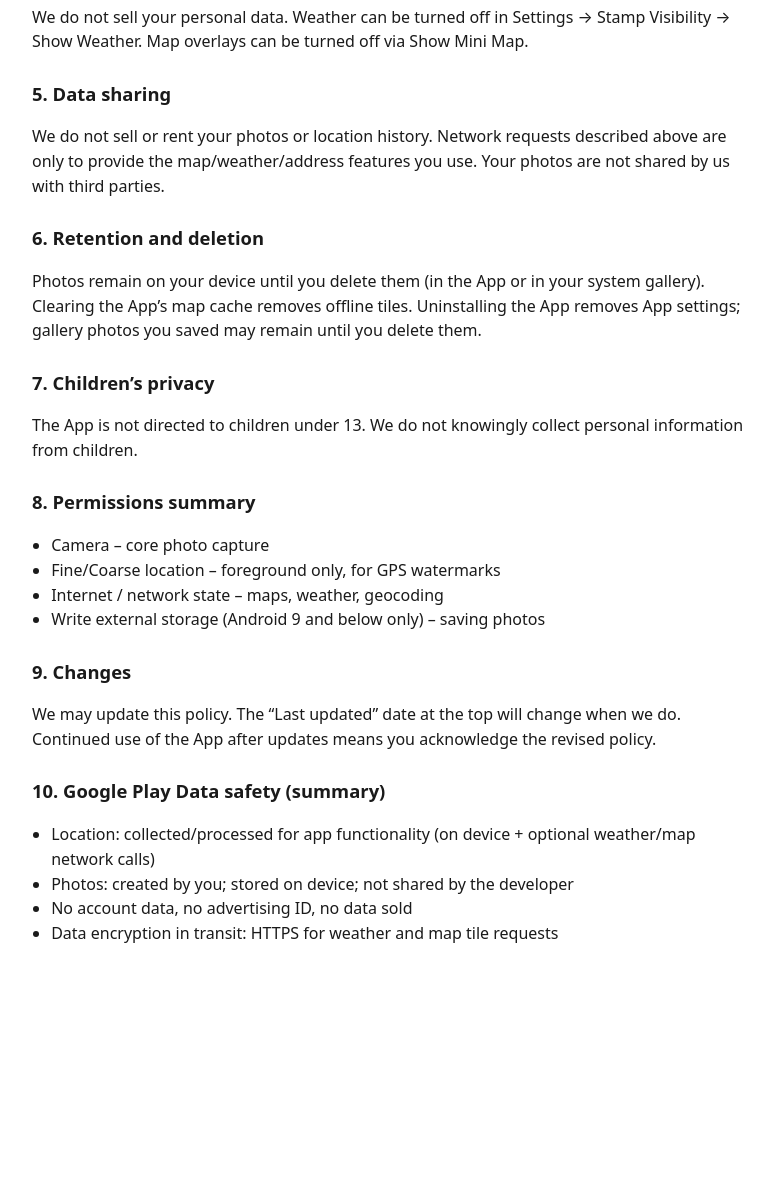
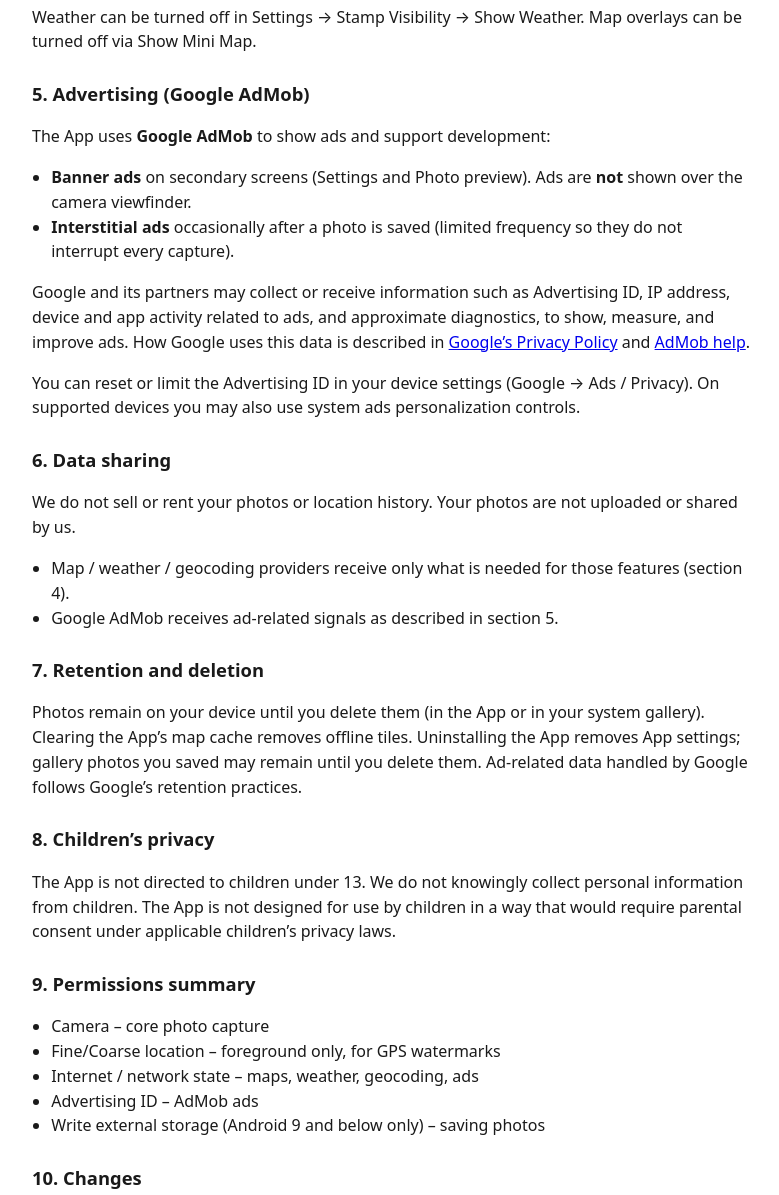
Before and after one commit to dkappsworld/dkappsworld.github.io, a plain HTML site: page gps-privacy-policy.html in a window 1280 px wide. Shown: the part 1020-2215 px from the top of the page, without its empty margins (248-1027 px from the left). Before the commit the page ends 1990 px from the top, so only its background shows below. Drawn offline with Linux system fonts and the light colour scheme.

Commit message:
Update gps-privacy-policy.html

```diff
--- a/gps-privacy-policy.html
+++ b/gps-privacy-policy.html
@@ -15,7 +15,7 @@
 <body>
   <h1>Privacy Policy</h1>
   <p class="meta">App: GPS Camera Photo with Location, Map &amp; Timestamp<br />
-  Last updated: November 23, 2026</p>
+  Last updated: November 24, 2026</p>
 
   <p>This Privacy Policy explains how the Android app <strong>GPS Camera Photo with Location, Map &amp; Timestamp</strong> (“the App”) accesses, uses, and shares information when you use it.</p>
 
@@ -30,47 +30,67 @@
     <li><strong>Location (approximate and precise, while in use only):</strong> to stamp GPS coordinates, altitude, address text, compass heading context, map overlays, and optional weather on photos. We do <strong>not</strong> request or use background location.</li>
     <li><strong>Photos you capture in this App:</strong> saved to your device gallery folder <code>Pictures/GPSMapCamera</code>, including optional EXIF GPS tags.</li>
     <li><strong>Device sensors (compass/magnetometer):</strong> for heading text on watermarks.</li>
-    <li><strong>Network access:</strong> only when needed for map tiles, reverse geocoding (device Geocoder), and optional weather.</li>
+    <li><strong>Advertising ID:</strong> used by Google AdMob to serve and measure ads (see section 5).</li>
+    <li><strong>Network access:</strong> for map tiles, reverse geocoding (device Geocoder), optional weather, and ads.</li>
   </ul>
 
   <h2>3. What stays on your device</h2>
-  <p>Captured photos, stamped overlays, and app settings are stored locally on your device. We do not operate an account system, and we do not upload your photos to our servers. We do not show ads and do not use the Advertising ID.</p>
+  <p>Captured photos, stamped overlays, and app settings are stored locally on your device. We do not operate an account system, and we do not upload your photos to our servers.</p>
 
-  <h2>4. Limited network use (third parties)</h2>
+  <h2>4. Limited network use (maps &amp; weather)</h2>
   <p>When features that need the internet are enabled and a network is available, limited technical data may be sent:</p>
   <ul>
     <li><strong>OpenStreetMap tile servers:</strong> map tile requests (based on your location area) and your IP address, to download map imagery for stamps / manual location picker.</li>
     <li><strong>Open-Meteo:</strong> latitude/longitude to fetch current weather when the weather stamp option is enabled.</li>
     <li><strong>Android Geocoder / platform services:</strong> coordinates may be resolved to an address by the device OS / available geocoding providers.</li>
   </ul>
-  <p>We do not sell your personal data. Weather can be turned off in Settings → Stamp Visibility → Show Weather. Map overlays can be turned off via Show Mini Map.</p>
+  <p>Weather can be turned off in Settings → Stamp Visibility → Show Weather. Map overlays can be turned off via Show Mini Map.</p>
 
-  <h2>5. Data sharing</h2>
-  <p>We do not sell or rent your photos or location history. Network requests described above are only to provide the map/weather/address features you use. Your photos are not shared by us with third parties.</p>
+  <h2>5. Advertising (Google AdMob)</h2>
+  <p>The App uses <strong>Google AdMob</strong> to show ads and support development:</p>
+  <ul>
+    <li><strong>Banner ads</strong> on secondary screens (Settings and Photo preview). Ads are <strong>not</strong> shown over the camera viewfinder.</li>
+    <li><strong>Interstitial ads</strong> occasionally after a photo is saved (limited frequency so they do not interrupt every capture).</li>
+  </ul>
+  <p>Google and its partners may collect or receive information such as Advertising ID, IP address, device and app activity related to ads, and approximate diagnostics, to show, measure, and improve ads. How Google uses this data is described in
+    <a href="https://policies.google.com/privacy" rel="noopener noreferrer" target="_blank">Google’s Privacy Policy</a>
+    and
+    <a href="https://support.google.com/admob/answer/6128543" rel="noopener noreferrer" target="_blank">AdMob help</a>.
+  </p>
+  <p>You can reset or limit the Advertising ID in your device settings (Google → Ads / Privacy). On supported devices you may also use system ads personalization controls.</p>
 
-  <h2>6. Retention and deletion</h2>
-  <p>Photos remain on your device until you delete them (in the App or in your system gallery). Clearing the App’s map cache removes offline tiles. Uninstalling the App removes App settings; gallery photos you saved may remain until you delete them.</p>
+  <h2>6. Data sharing</h2>
+  <p>We do not sell or rent your photos or location history. Your photos are not uploaded or shared by us.</p>
+  <ul>
+    <li>Map / weather / geocoding providers receive only what is needed for those features (section 4).</li>
+    <li>Google AdMob receives ad-related signals as described in section 5.</li>
+  </ul>
 
-  <h2>7. Children’s privacy</h2>
-  <p>The App is not directed to children under 13. We do not knowingly collect personal information from children.</p>
+  <h2>7. Retention and deletion</h2>
+  <p>Photos remain on your device until you delete them (in the App or in your system gallery). Clearing the App’s map cache removes offline tiles. Uninstalling the App removes App settings; gallery photos you saved may remain until you delete them. Ad-related data handled by Google follows Google’s retention practices.</p>
 
-  <h2>8. Permissions summary</h2>
+  <h2>8. Children’s privacy</h2>
+  <p>The App is not directed to children under 13. We do not knowingly collect personal information from children. The App is not designed for use by children in a way that would require parental consent under applicable children’s privacy laws.</p>
+
+  <h2>9. Permissions summary</h2>
   <ul>
     <li>Camera – core photo capture</li>
     <li>Fine/Coarse location – foreground only, for GPS watermarks</li>
-    <li>Internet / network state – maps, weather, geocoding</li>
+    <li>Internet / network state – maps, weather, geocoding, ads</li>
+    <li>Advertising ID – AdMob ads</li>
     <li>Write external storage (Android 9 and below only) – saving photos</li>
   </ul>
 
-  <h2>9. Changes</h2>
+  <h2>10. Changes</h2>
   <p>We may update this policy. The “Last updated” date at the top will change when we do. Continued use of the App after updates means you acknowledge the revised policy.</p>
 
-  <h2>10. Google Play Data safety (summary)</h2>
+  <h2>11. Google Play Data safety (summary)</h2>
   <ul>
     <li>Location: collected/processed for app functionality (on device + optional weather/map network calls)</li>
     <li>Photos: created by you; stored on device; not shared by the developer</li>
-    <li>No account data, no advertising ID, no data sold</li>
-    <li>Data encryption in transit: HTTPS for weather and map tile requests</li>
+    <li>Device or other IDs (Advertising ID): shared with Google for advertising</li>
+    <li>No account system; we do not sell your personal data</li>
+    <li>Data encryption in transit: HTTPS for weather, map tiles, and ad requests</li>
   </ul>
 </body>
 </html>
```
